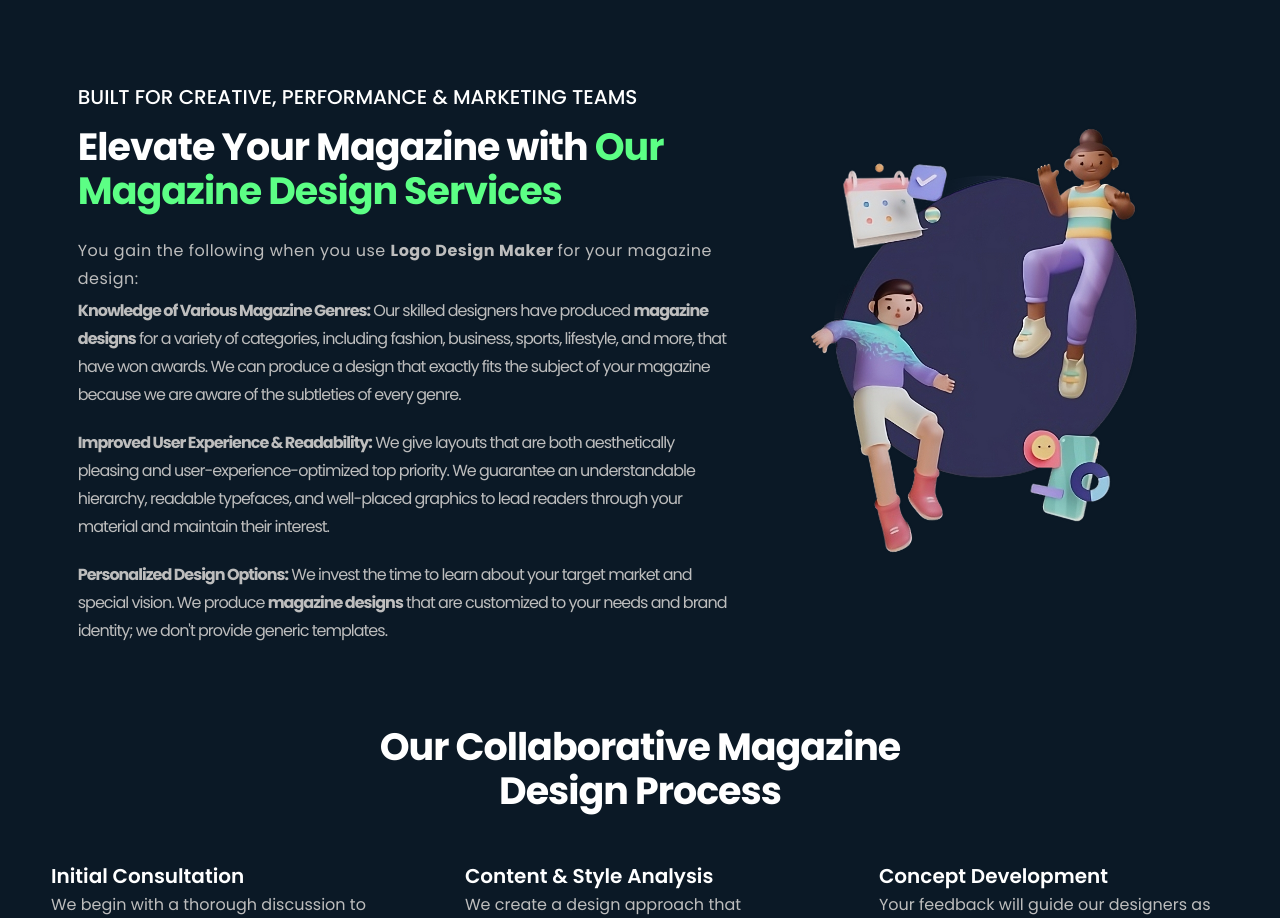
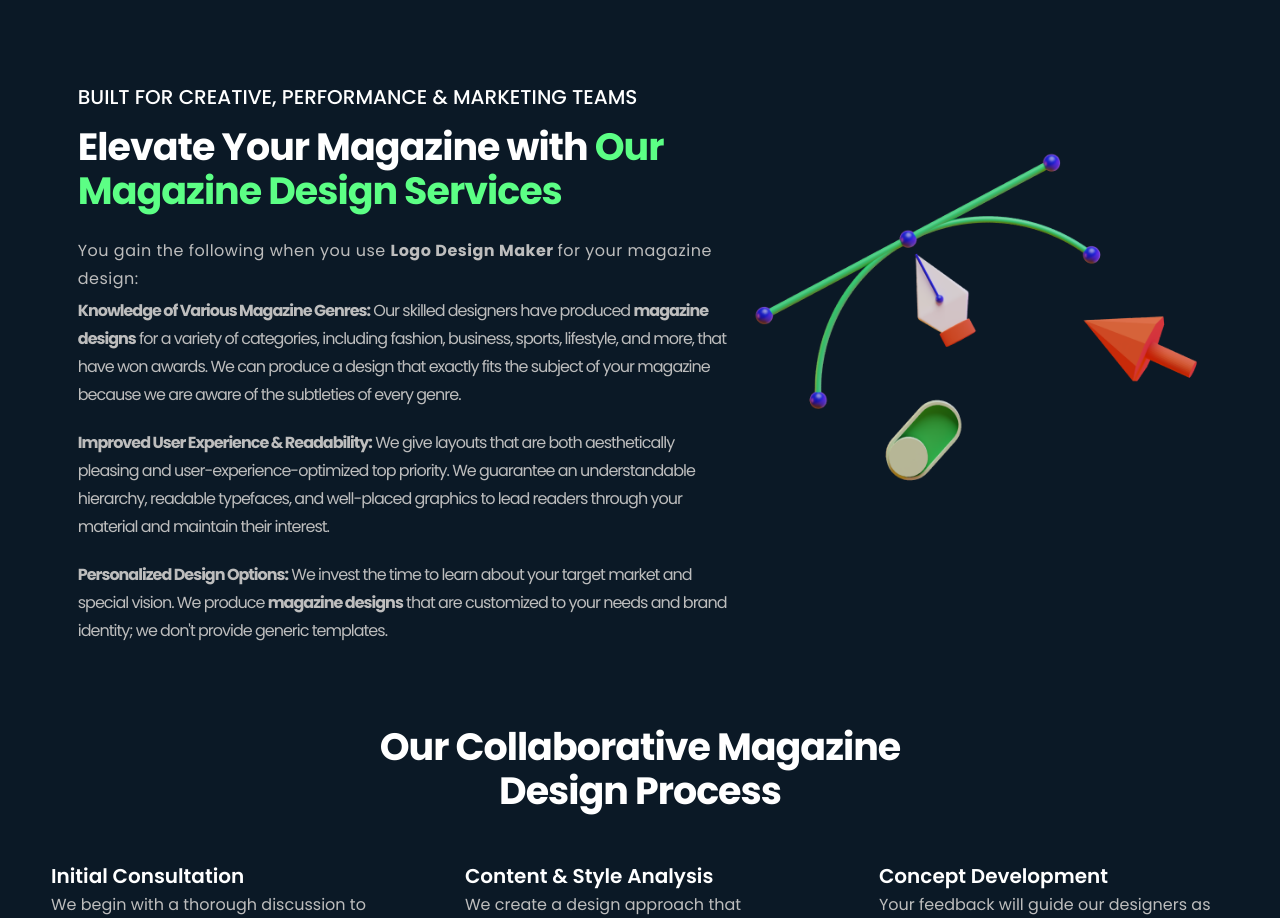
Before and after one commit to shashank8112357010/logo-designmaker, a Next.js app: page /category/magazine-design in a window 1280 px wide. Shown: the part 1024-1942 px from the top of the page. Built offline with nearby package versions, Linux system fonts and the light colour scheme.

Commit message:
new page added  magazine design

```diff
--- a/src/app/category/magazine-design/page.js
+++ b/src/app/category/magazine-design/page.js
@@ -39,7 +39,7 @@ export default function MagazineDesign() {
                 <ServiceIntro imgSrc="/services/clothing&merchandiseDesign.png" heading1="The Art & Science of " heading2="Magazine Design" para1="Designing a magazine combines science and art. Visual appeal, a clear hierarchy, and user-friendly layouts that lead readers through your material are all important to our designers. We also take into account the general tenor of your publication and the particular requirements of your target reader." para2={<span>We guarantee your magazine provides a very immersive experience for your readers, from creating visually arresting <strong> magazine cover designs</strong> that draw attention on newsstands to creating layouts that improve reading and content flow.</span>} withButton={true} flexDirection="flex-row" />
             </div>
 
-            <ServiceDesign imgSrc="/services/BrandDesigns.png" subHeading1="BUILT FOR CREATIVE, PERFORMANCE & MARKETING TEAMS" heading1="Elevate Your Magazine with " heading2="Our Magazine Design Services" para={<span>You gain the following when you use <strong> Logo Design Maker </strong>for your magazine design:</span>} flexDirection="flex-row-reverse" servicesDesignData={servicesDesignData} />
+            <ServiceDesign imgSrc="/services/SocialMediaDesignBeyond.png" subHeading1="BUILT FOR CREATIVE, PERFORMANCE & MARKETING TEAMS" heading1="Elevate Your Magazine with " heading2="Our Magazine Design Services" para={<span>You gain the following when you use <strong> Logo Design Maker </strong>for your magazine design:</span>} flexDirection="flex-row-reverse" servicesDesignData={servicesDesignData} />
 
             <DesignProcess heading="Our Collaborative Magazine Design Process" designProcess={designProcess} />
 
--- a/src/app/components/services/ServicesCTA.js
+++ b/src/app/components/services/ServicesCTA.js
@@ -22,7 +22,7 @@ export default function ServicesCTA({ heading, para, imgSrc }) {
                     </div>
                 </div>
                 <div className="flex justify-center lgg:justify-start relative">
-                    <div className="w-[250px] xs:w-[300px] sm:w-[350px] lgg:w-[490px] block h-[200px] xs:h-[250px] sm:h-[290px] lgg:h-[480px] mb-3 relative">
+                    <div className="w-[250px] xs:w-[300px] sm:w-[350px] lgg:w-[440px] block h-[200px] xs:h-[250px] sm:h-[290px] lgg:h-[440px] mb-3 relative">
                         <Image src={imgSrc} className="" alt="Call to action logo design" fill />
                     </div>
                 </div>
```
